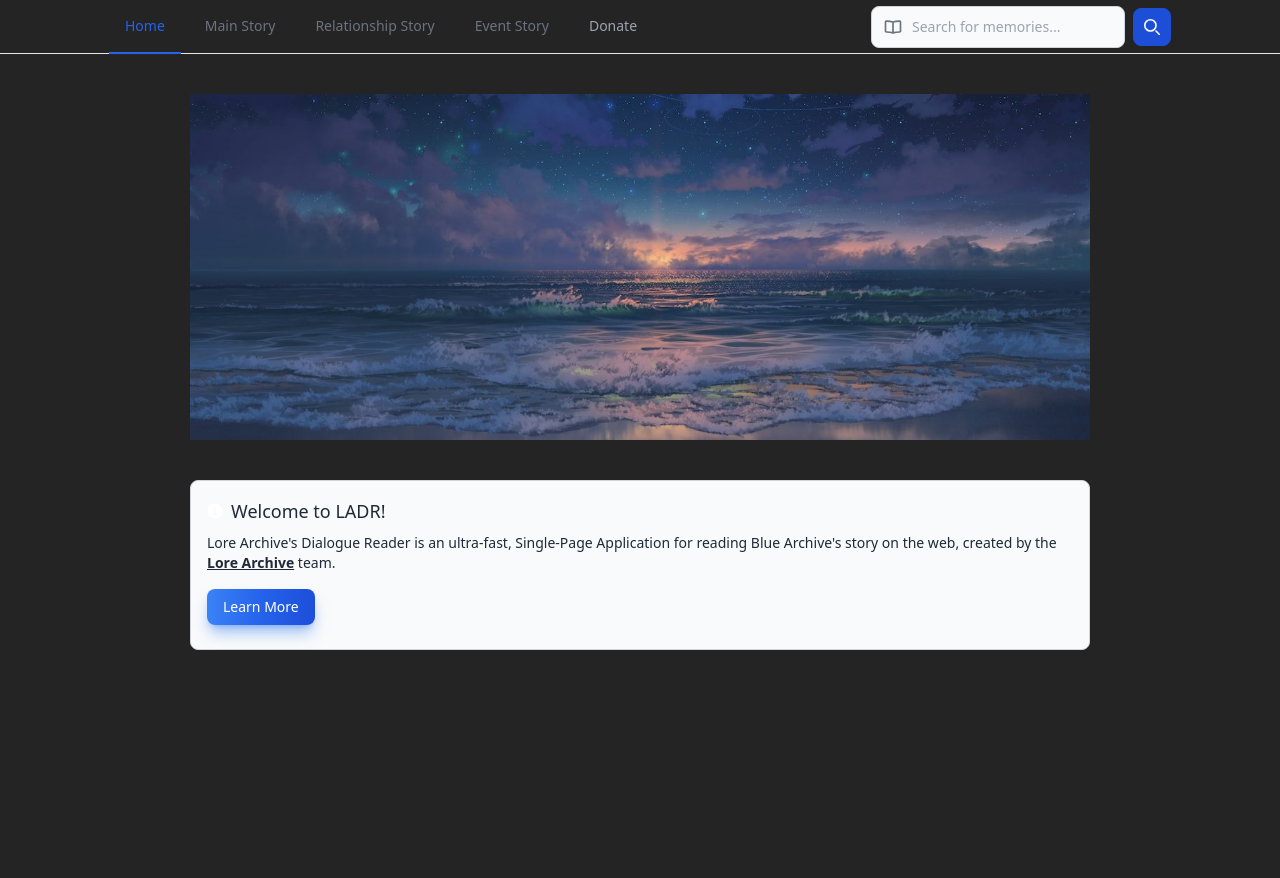
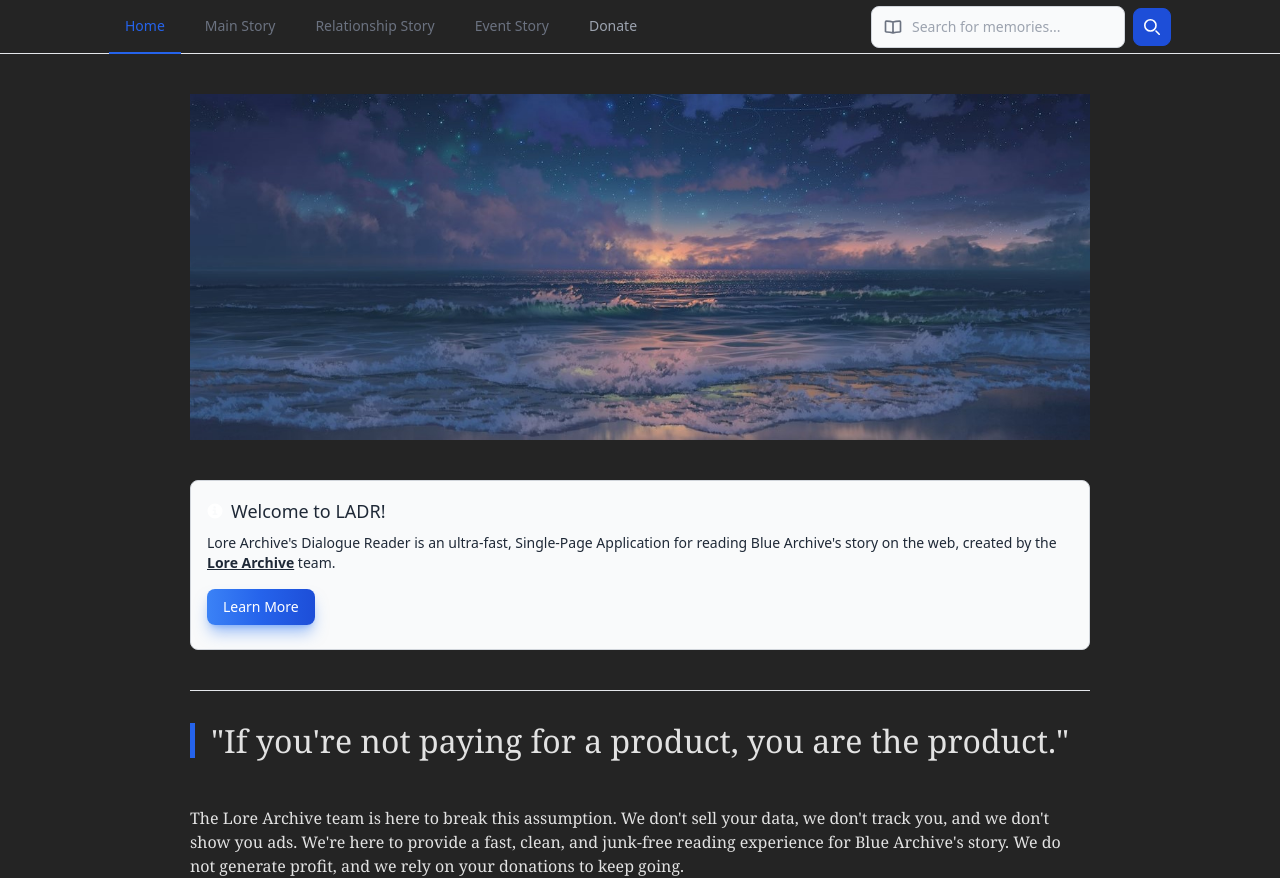
Before and after one commit to lorearchive/LADR, a React (Vite) app: page /home in a window 1280 px wide. Before the commit the page ends 854 px from the top, so only its background shows below. Built offline with nearby package versions, Linux system fonts and the light colour scheme.

Commit message:
Add home text

```diff
--- a/data/pages/Home.jsx
+++ b/data/pages/Home.jsx
@@ -5,7 +5,7 @@ export default function Home() {
 
             <img src="/home/BG_BeachFrontSide_Night_crop.jpg" alt="The beach at night" className="mb-10"></img>
 
-            <div id="alert-additional-content-5" className="p-4 border border-gray-300 rounded-lg bg-gray-50 dark:border-gray-600 dark:bg-gray-800" role="alert">
+            <div id="alert-additional-content-5" className="p-4 mb-10 border border-gray-300 rounded-lg bg-gray-50 dark:border-gray-600 dark:bg-gray-800" role="alert">
                 <div className="flex items-center">
                     <svg className="flex-shrink-0 w-4 h-4 me-2 dark:text-gray-300" aria-hidden="true" xmlns="http://www.w3.org/2000/svg" fill="currentColor" viewBox="0 0 20 20">
                     <path d="M10 .5a9.5 9.5 0 1 0 9.5 9.5A9.51 9.51 0 0 0 10 .5ZM9.5 4a1.5 1.5 0 1 1 0 3 1.5 1.5 0 0 1 0-3ZM12 15H8a1 1 0 0 1 0-2h1v-3H8a1 1 0 0 1 0-2h2a1 1 0 0 1 1 1v4h1a1 1 0 0 1 0 2Z"/>
@@ -22,6 +22,12 @@ export default function Home() {
                 </div>
             </div>
 
+            <hr></hr>
+
+            <h2>"If you're not paying for a product, you are the product."</h2>
+            <p className="font-serif">The Lore Archive team is here to break this assumption. We don't sell your data, we don't track you, and we don't show you ads. We're here to provide a fast, clean, and junk-free reading experience for Blue Archive's story. We do not generate profit, and we rely on your donations to keep going.</p>
+
+
         </>
 
     );
--- a/src/index.css
+++ b/src/index.css
@@ -38,6 +38,19 @@ body {
   min-height: 100vh;
 }
 
+h1 {
+  font-size: 3.2em;
+  line-height: 1.1;
+}
+h2 {
+  font-size: 2em;
+  font-family: Georgia, 'Times New Roman', Times, serif;
+  line-height: 1.1;
+  border-left: 5px solid #2563eb;
+  padding-left: .5em;
+  margin: 1em 0 1.5em 0;
+}
+
 #ladr-site {
   width: 100%;
   min-height: 100vh;
@@ -59,9 +72,3 @@ main {
   max-width: 900px;
 
 }
-
-
-h1 {
-  font-size: 3.2em;
-  line-height: 1.1;
-}
```
